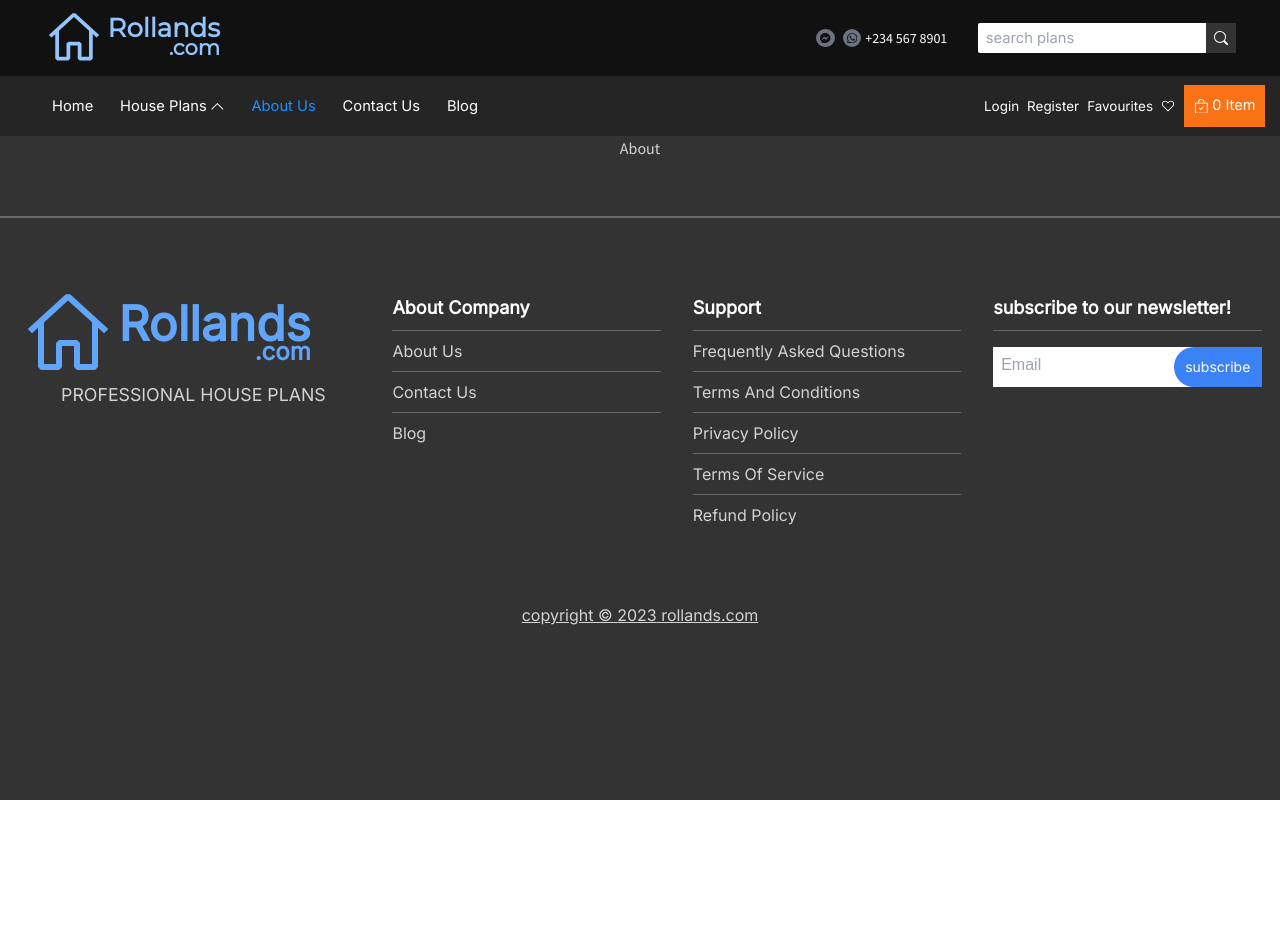
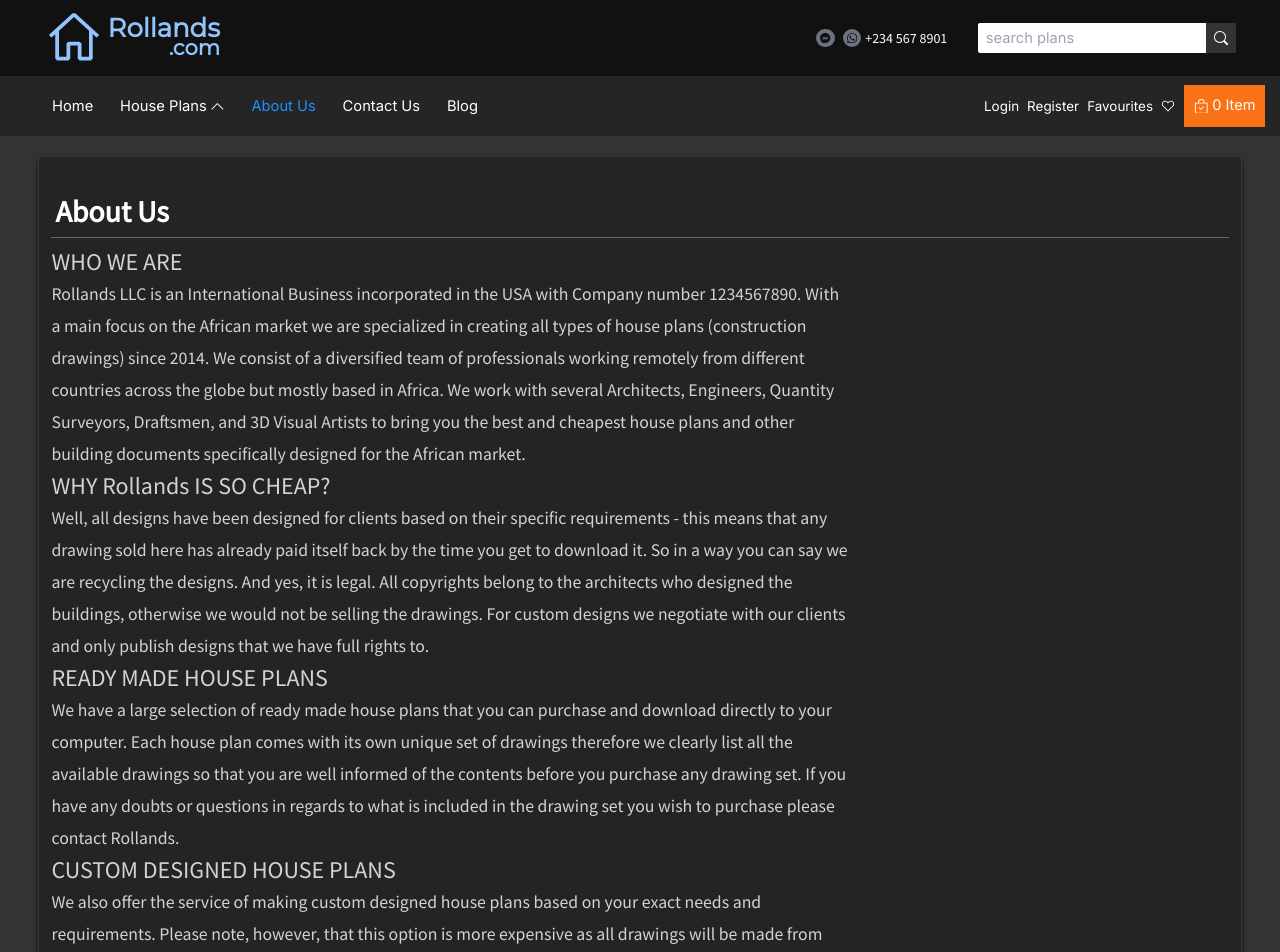
Before and after one commit to cleverAkanimoh/architecture, a React (Create React App) app: page /architecture/about in a window 1280 px wide. Shown: the top 952 px of the page. Before the commit the page ends 800 px from the top, so only its background shows below. Built offline with nearby package versions, Linux system fonts and the light colour scheme; a web font is replaced by a local one.

Commit message:
changed 5 files

```diff
--- /dev/null
+++ b/src/Components/about/Article.tsx
@@ -0,0 +1,11 @@
+import { WelcomeCompProps } from "../../ts/customTypes"
+
+
+const Article = (props: WelcomeCompProps) => <article>
+    <h1 className="w-full">{props.heading}</h1>
+    <p>
+        {props.text}
+    </p>
+</article>
+
+export default Article
--- a/src/Components/footer/H3.tsx
+++ b/src/Components/footer/H3.tsx
@@ -1,7 +1,7 @@
 type H3Props = {
   text: string;
-};
+}
 
-const H3 = ({ text }: H3Props) => <h3 className="border-b border-gray-dim text-white font-bold py-2 text-sm sm:text-base md:text-lg text-center sm2:text-left">{text}</h3>;
+const H3 = ({ text}: H3Props) => <h3 className="border-b border-gray-dim text-white font-bold py-2 text-sm sm:text-base md:text-lg text-center sm2:text-left">{text}</h3>;
 
 export default H3;
--- a/src/Pages/About.tsx
+++ b/src/Pages/About.tsx
@@ -1,8 +1,44 @@
+import Article from "../Components/about/Article";
 import useWindowTitle from "../hooks/useWindowTitle";
+import { companyEmail, companyName, companyNumber, companyWhatsapp } from "../ts/companyInfo";
+
+import '../css/about.css'
 
 export default function About() {
-  useWindowTitle("About Us | Rollands Plans");
+  useWindowTitle("About Us | Rollands.com");
+
   return (
-    <div>About</div>
+    <section className="about-section-style">
+
+      <div className="py-2">
+        <h1 className="about-h1-style">about us</h1>
+      </div>
+      <div>
+
+        <Article
+          heading="WHO WE ARE"
+          text={`${companyName} LLC is an International Business incorporated in the USA with Company number ${companyNumber}. With a main focus on the African market we are specialized in creating all types of house plans (construction drawings) since 2014. We consist of a diversified team of professionals working remotely from different countries across the globe but mostly based in Africa. We work with several Architects, Engineers, Quantity Surveyors, Draftsmen, and 3D Visual Artists to bring you the best and cheapest house plans and other building documents specifically designed for the African market.`} />
+
+        <Article
+          heading={`WHY ${companyName} IS SO CHEAP?`}
+          text="Well, all designs have been designed for clients based on their specific requirements - this means that any drawing sold here has already paid itself back by the time you get to download it. So in a way you can say we are recycling the designs. And yes, it is legal. All copyrights belong to the architects who designed the buildings, otherwise we would not be selling the drawings. For custom designs we negotiate with our clients and only publish designs that we have full rights to." />
+
+        <Article
+          heading="READY MADE HOUSE PLANS"
+          text={`We have a large selection of ready made house plans that you can purchase and download directly to your computer. Each house plan comes with its own unique set of drawings therefore we clearly list all the available drawings so that you are well informed of the contents before you purchase any drawing set. If you have any doubts or questions in regards to what is included in the drawing set you wish to purchase please contact ${companyName}.`} />
+
+        <Article
+          heading="CUSTOM DESIGNED HOUSE PLANS"
+          text="We also offer the service of making custom designed house plans based on your exact needs and requirements. Please note, however, that this option is more expensive as all drawings will be made from scratch specifically for you. You will receive regular updates of plans and elevations to give you an exact picture of how the plans will function and how the building will look like. Note that copyright terms also apply to custom designed plans." />
+
+        <Article
+          heading="ANY OTHER QUESTIONS?"
+          text={`If you have any other questions please check out our FAQs here or feel free to contact us through ${companyEmail} or on Whatsapp ${companyWhatsapp}`} />
+
+      </div>
+
+      <p>When you reach out to us through any channel all your inquiries will be attended to by our dedicated customer support team available from Monday to Friday 9.00am - 4.00pm GMT +3. Sometimes we work overtime because we love our clients So do not hesitate to reach out as our team will always respond when online.</p>
+
+    </section>
   )
 }
--- /dev/null
+++ b/src/css/about.css
@@ -0,0 +1,13 @@
+@tailwind base;
+@tailwind components;
+@tailwind utilities;
+
+@layer components {
+  .about-section-style {
+    @apply w-[94%] min-h-screen border border-gray-dim shadow-black shadow-md rounded-md my-5 py-5 p-3 text-2xl bg-black bg-opacity-40 border-opacity-30 backdrop-blur;
+  }
+
+  .about-h1-style {
+    @apply w-full border-b border-gray-dim capitalize px-1 py-2 text-3xl font-bold text-white
+  }
+}
--- a/src/ts/companyInfo.ts
+++ b/src/ts/companyInfo.ts
@@ -1,4 +1,5 @@
 export const companyName = 'Rollands'
+export const companyCountry = 'Nigeria'
 export const companyNumber = 1234567890
 export const companyEmail = '1234567890@example.com'
 export const companyWhatsapp = '1234567890@whatsapp.com'
```
